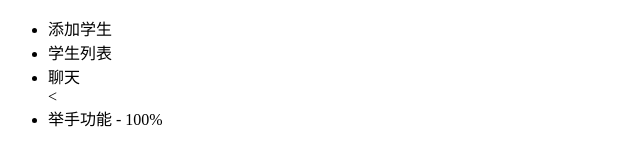
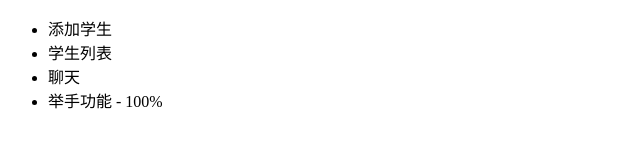
Before and after one commit to liuwenhaoliu/student, a plain HTML site: page index.html in a window 1280 px wide. Shown: the whole page, without its empty margins (0-640 px from the left). Drawn offline with Linux system fonts and the light colour scheme.

Commit message:
举手功能开发完毕2

```diff
--- a/index.html
+++ b/index.html
@@ -9,7 +9,7 @@
         <li>添加学生</li>
         <li>学生列表</li>
         <li>聊天</li>
-        <<li>举手功能 - 100%</li>
+        <li>举手功能 - 100%</li>
 
     </ul>
 </body>
```
